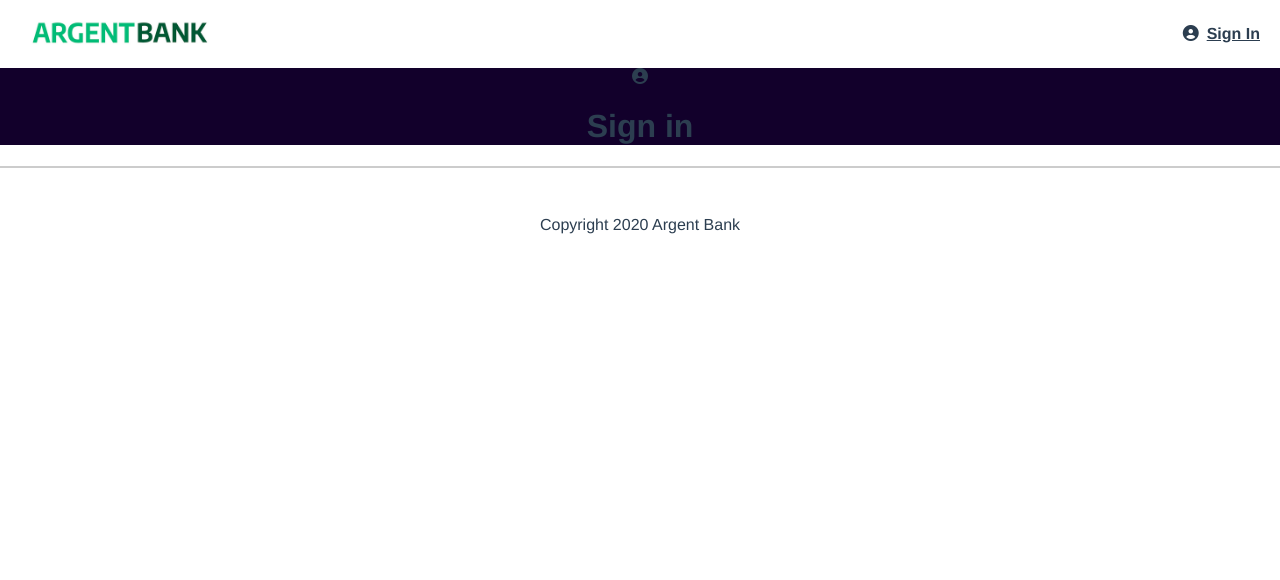
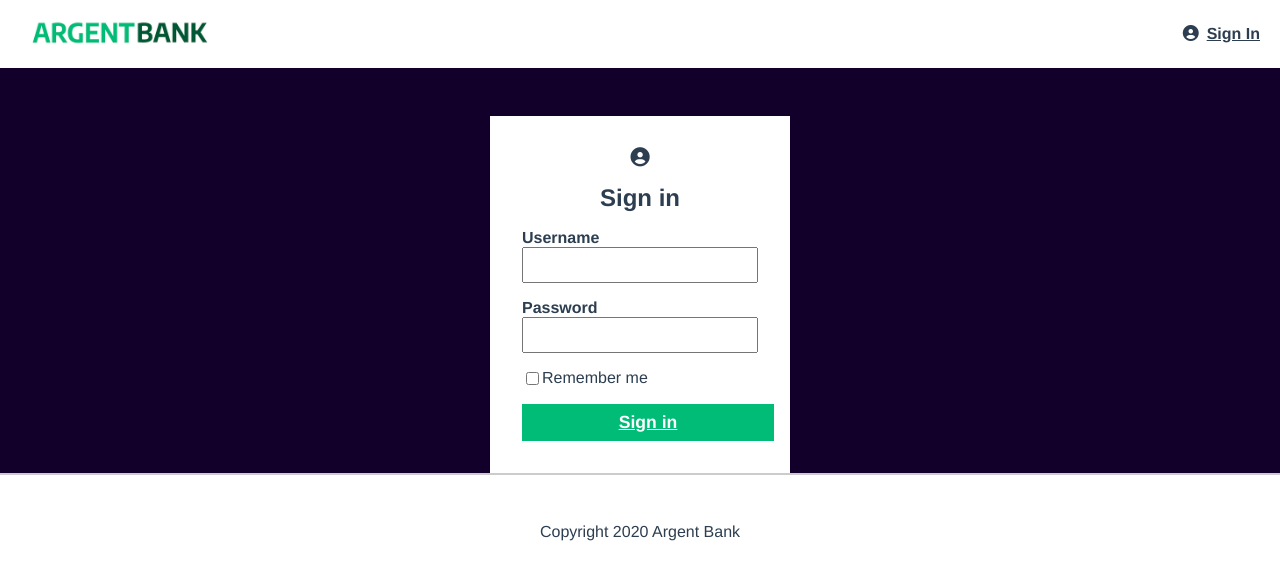
Before and after one commit to Axido545/argent-bank, a React (Vite) app: page /sign-in in a window 1280 px wide. Shown: the top 580 px of the page. Built offline with nearby package versions, Linux system fonts and the light colour scheme.

Commit message:
add form sign-in

```diff
--- a/index.html
+++ b/index.html
@@ -4,7 +4,7 @@
     <meta charset="UTF-8" />
     <script src="https://kit.fontawesome.com/831474cb7f.js" crossorigin="anonymous"></script>
     <meta name="viewport" content="width=device-width, initial-scale=1.0" />
-    <title>Argent Bank</title>
+    <title>Argent Bank - Home Page</title>
   </head>
   <body>
     <div id="root"></div>
--- a/src/pages/home/Home.jsx
+++ b/src/pages/home/Home.jsx
@@ -6,15 +6,12 @@ import Feature from '../../components/feature/Feature.jsx'
 import url1 from "../../assets/icon-chat.png"
 import url2 from "../../assets/icon-money.png"
 import url3 from "../../assets/icon-security.png"
-import { useEffect } from 'react'
 
 function Home() {
   const content1 = "Need to talk to a representative? You can get in touch through our 24/7 chat or through a phone call in less than 5 minutes."
   const content2 = "The more you save with us, the higher your interest rate will be!"
   const content3 = "We use top of the line encryption to make sure your data and money is always safe. "
-  useEffect(() => {
-    document.title = "Argent Bank - Home Page"; // Le titre dans le navigateur
-  }, []);
+
   return (
     <>
       <Header />
--- a/src/pages/sign-in/Sign-in.jsx
+++ b/src/pages/sign-in/Sign-in.jsx
@@ -8,7 +8,26 @@ export default function SignIn() {
         <main className="main-sign-in">
             <form className="form-content">
                 <i className="fa fa-user-circle sign-in-icon"></i>
-                <h1>Sign in</h1>
+                <h1 className="form-title">Sign in</h1>
+                <div className="input-wrapper">
+                    <label htmlFor="username">Username</label>
+                    <input name="username" />
+                </div>
+                <div className="input-wrapper">
+                    <label htmlFor="password">Password</label>
+
+                    <input name="password" />
+                </div>
+
+                <div className="input-remember">
+                    <input
+                        type="checkbox"
+                        id="remember-me"
+
+                    /><label htmlFor="remember-me">Remember me</label>
+
+                </div>
+                <a className="sign-in-button" href="/user">Sign in</a>
             </form>
         </main>
         <Footer />
--- a/src/pages/sign-in/sign-in.css
+++ b/src/pages/sign-in/sign-in.css
@@ -1,4 +1,56 @@
 .main-sign-in {
     background-color: #12002b;
+    display: flex;
+    justify-content: center;
 
 }
+
+.form-content {
+    box-sizing: border-box;
+    background-color: white;
+    width: 300px;
+    margin-left: 0 auto;
+    margin-right: 0 auto;
+    margin-top: 3rem;
+    padding: 2rem;
+}
+
+.sign-in-icon {
+    font-size: 1.2rem;
+}
+
+.input-wrapper {
+    display: flex;
+    flex-direction: column;
+    text-align: left;
+    margin-bottom: 1rem;
+}
+
+.input-wrapper label {
+    font-weight: bold;
+}
+
+.input-wrapper input {
+    padding: 5px;
+    font-size: 1.2rem;
+}
+
+.input-remember {
+    display: flex;
+}
+
+.sign-in-button {
+    display: block;
+    width: 100%;
+    padding: 8px;
+    font-size: 1.1rem;
+    font-weight: bold;
+    margin-top: 1rem;
+    border-color: #00bc77;
+    background-color: #00bc77;
+    color: #fff;
+}
+
+.form-title {
+    font-size: 1.5rem;
+}
```
